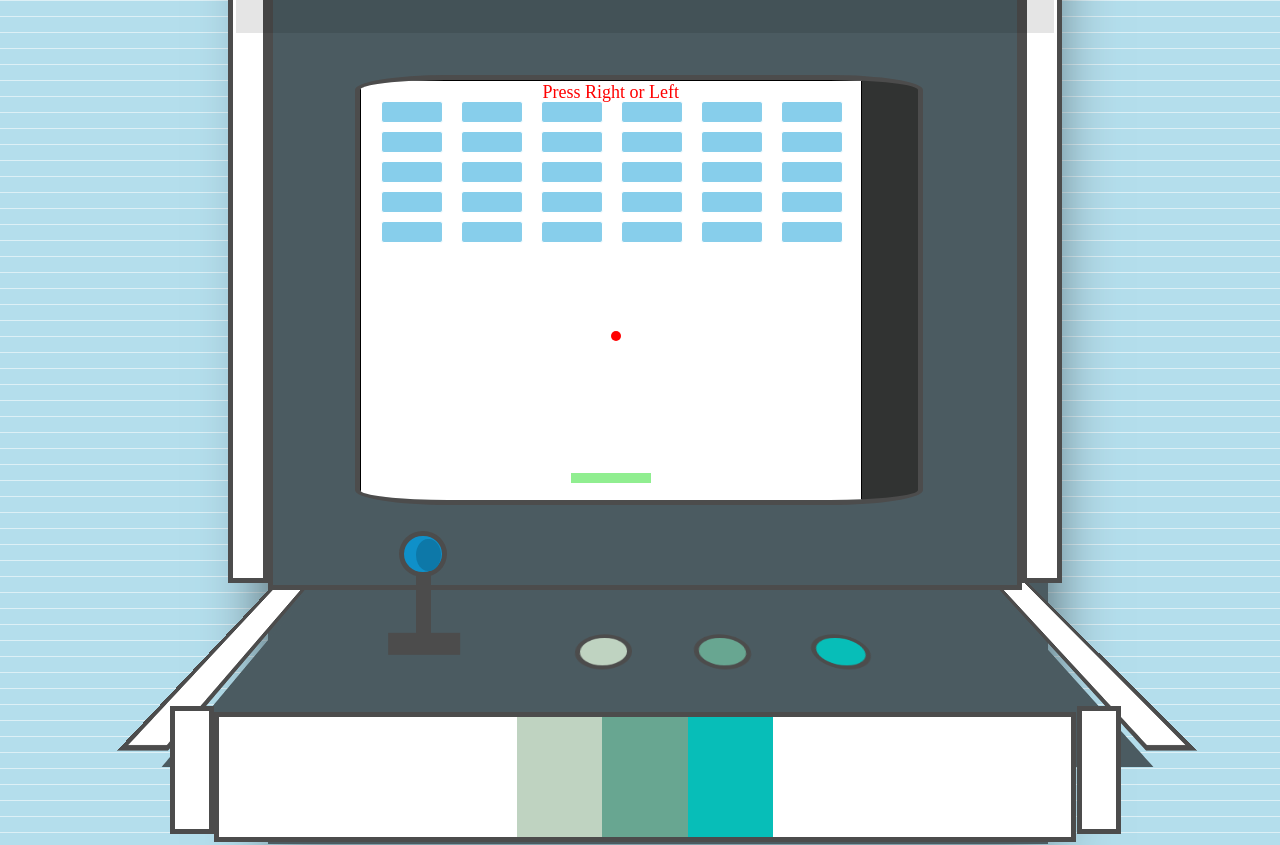
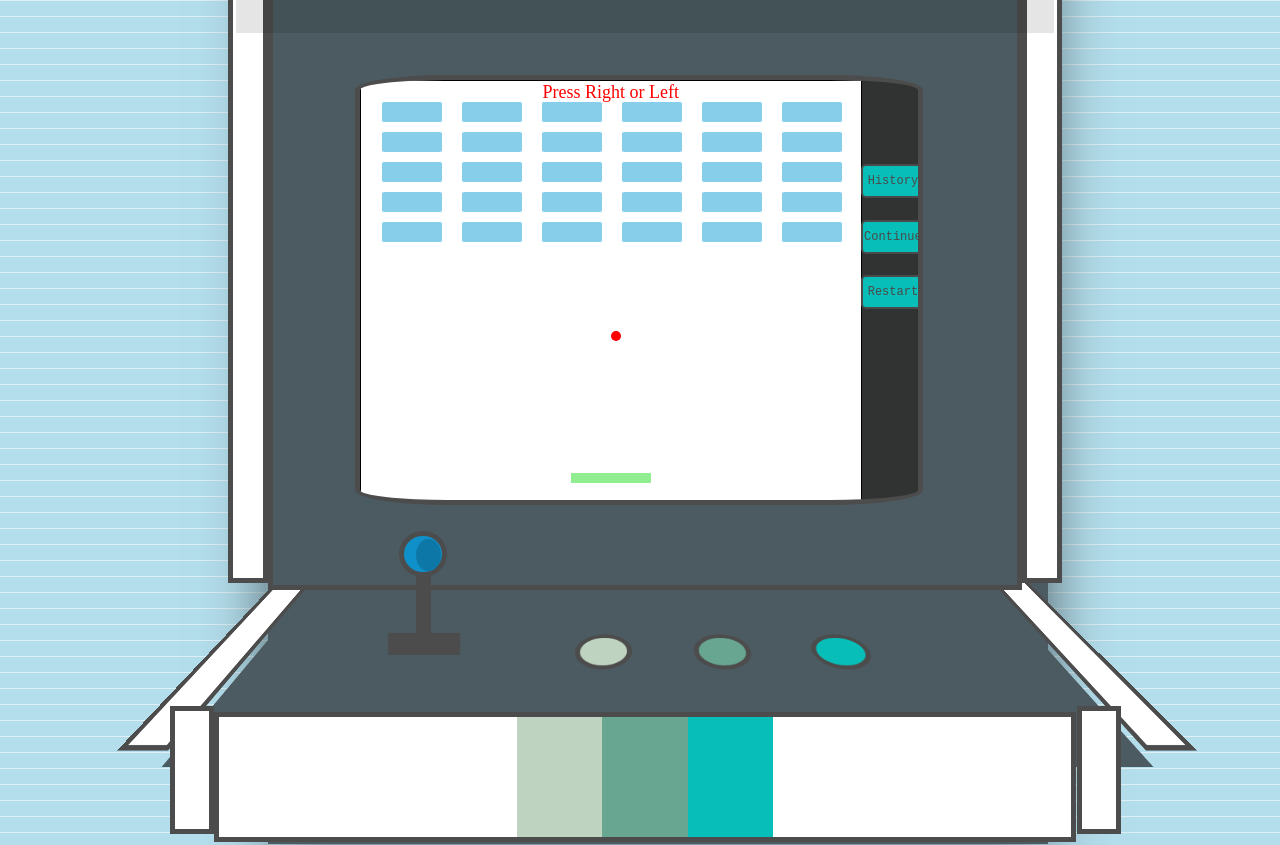
Before and after one commit to TimurKaiser/make-your-game, a plain HTML site: page index.html in a window 1280 px wide. Shown: the top 845 px of the page. Drawn offline with Linux system fonts and the light colour scheme.

Commit message:
escape pause crée

```diff
--- a/heart.css
+++ b/heart.css
@@ -6,3 +6,53 @@
     border: 1px solid white;
     border-radius: 3px;
 }
+
+
+
+#history {
+    margin-left: 89.8%;
+    margin-top: 15%;
+
+
+    z-index: 78768789798;
+}
+
+#continuee {
+    margin-left: 89.8%;
+    margin-top: 25%;
+
+
+    z-index: 78768789798;
+
+}
+
+#restarte {
+    margin-left: 89.8%;
+    margin-top: 35%;
+
+
+    z-index: 78768789798;
+
+}
+
+
+.button {
+    width: 60px; /* Largeur des boutons */
+    height: 30px; /* Hauteur des boutons */
+    line-height: 30px; /* Centrer le texte verticalement */
+    background-color: #07beb8;
+    color: #4a4a4a;
+    border: 2px solid #4a4a4a;
+    border-radius: 5px;
+    font-family: 'Courier New', Courier, monospace;
+    font-size: 12px;
+    cursor: pointer;
+    position: absolute; /* Positionnement absolu */
+    transition: background-color 0.3s, color 0.3s; /* Transition sur la couleur de fond et la couleur du texte */
+}
+
+
+.button:hover {
+    background-color: #4a4a4a;
+    color: #fff;
+}
--- a/index.html
+++ b/index.html
@@ -16,8 +16,14 @@
                 <div class="stripes"></div>
             </div>
             <div class="screen-container">
+
                 <div class="shadow"></div>
                 <div class="screen">
+
+                    <div class="button" id="history">History</div>
+                    <div class="button" id="continuee">Continue</div>
+                    <div class="button" id="restarte">Restart</div>
+
 
 
 
--- a/script.js
+++ b/script.js
@@ -7,7 +7,7 @@ let boardHeight = 500; // longueur en px
 let player;
 let playerWidth = 80;
 let playerHeight = 8;
-let playerVelocityX = 10;
+let playerVelocityX = 11;
 
 let playerState = {
     x: boardWidth / 2 - playerWidth / 2,
@@ -51,10 +51,15 @@ window.onload = function() {
     status = document.getElementById("status");
     lifeDisplay = document.getElementById("lifeDisplay");
     xpDisplay = document.getElementById("xpDisplay");
+    //continuee = document.getElementById("continuee")
+    //restarte = document.getElementById("restarte")
+
 
     // Positionner initialement
     updatePlayerPosition();
     updateBallPosition();
+
+    document.addEventListener("keydown", stopEsc)
 
     // Fonction pour l'animation du joueur
     requestAnimationFrame(update);
@@ -68,6 +73,7 @@ function update() {
     updatePlayerPosition();
     updateBallPosition();
     moveBall();
+
 
     requestAnimationFrame(update);
 }
@@ -144,7 +150,7 @@ function moveBall() {
 
 
 function xpGenerator() {
-    xp += 100;
+    xp += 500;
     xpDisplay.innerText = "XP: " + xp;
 }
 
@@ -235,3 +241,14 @@ function checkCollisionWithBlocks() {
         }
     }
 }
+
+//---------------------------------------------------------------------------------------------------------------//
+
+
+function stopEsc(event2) {
+    if ( event2.key === "Escape" ) {
+        startMove = false;
+    }
+
+
+}
```
